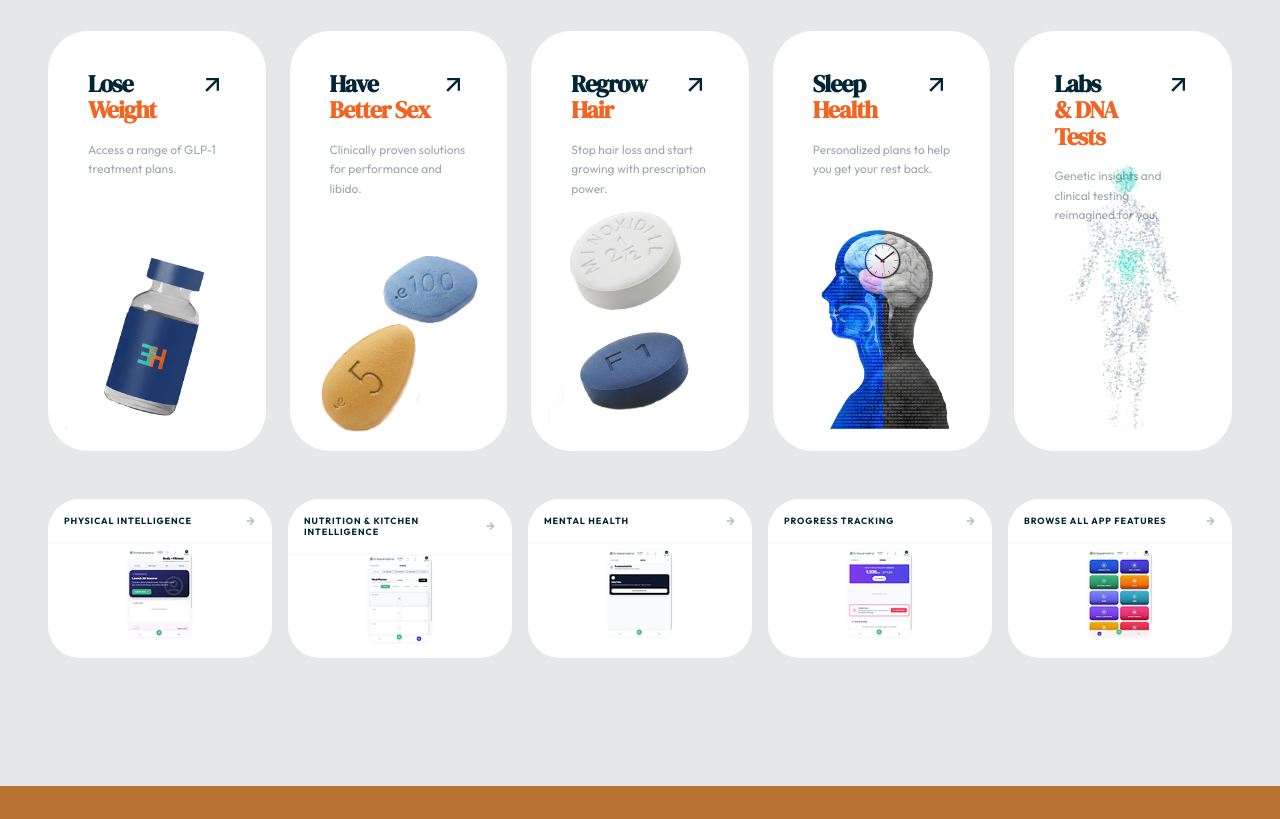
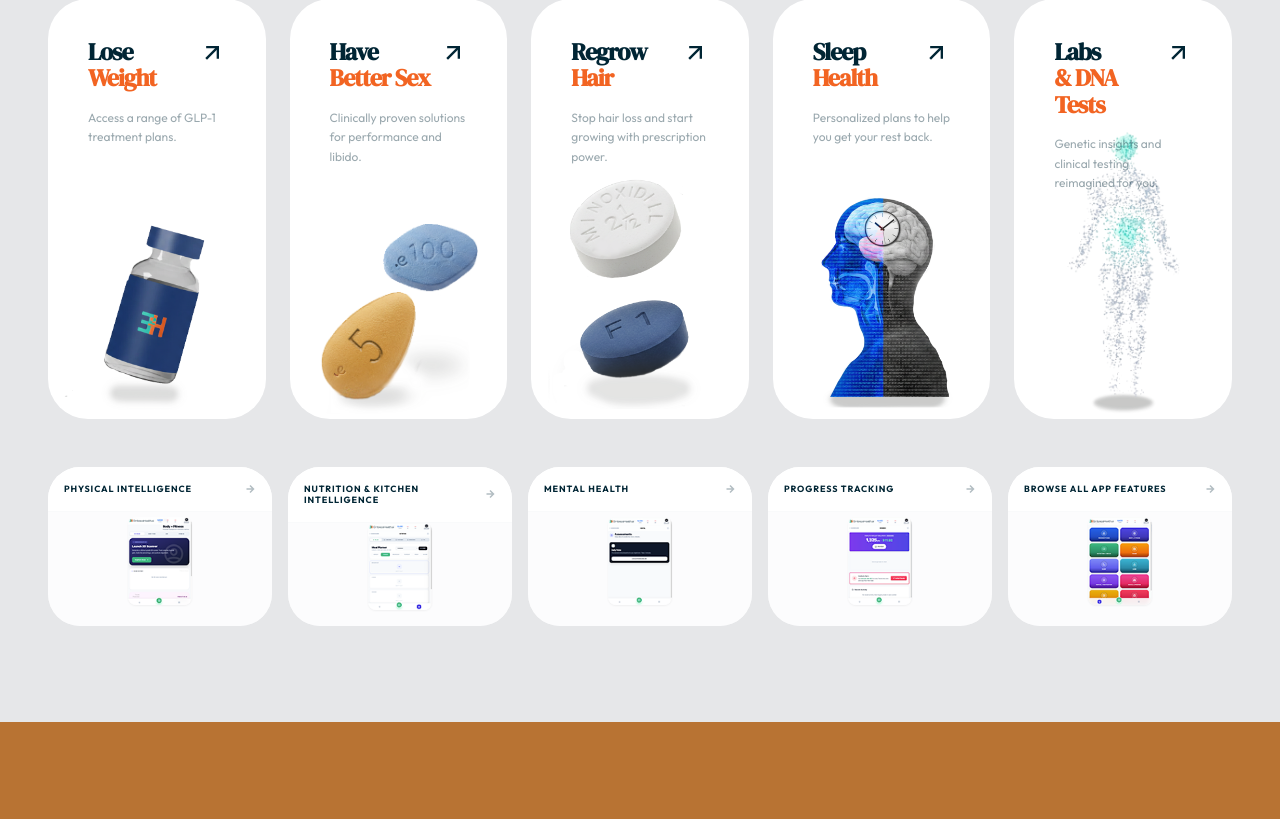
Before and after one commit to robsammonsdfw/embracemarket, a React (Vite) app: page / in a window 1280 px wide. Shown: the part 401-1220 px from the top of the page. Built offline with nearby package versions, Linux system fonts and the light colour scheme.

Commit message:
Update shadow url

```diff
--- a/components/HeroGrid.tsx
+++ b/components/HeroGrid.tsx
@@ -5,13 +5,11 @@ import { PRODUCT_GROUPS, MINOR_TREATMENTS, COLORS } from '../constants';
 
 const HeroGrid: React.FC = () => {
   return (
-    <section className="pt-32 pb-32 px-6 md:px-12 bg-[#E6E7E9]">
+    <section className="pt-24 pb-24 px-6 md:px-12 bg-[#E6E7E9]">
       <div className="max-w-[1450px] mx-auto">
 
-        {/* Header Section (Restored 50/50 split and typography) */}
+        {/* Header Section: Original 50/50 Split and Font Size */}
         <div className="flex flex-col lg:flex-row justify-between items-center mb-20 gap-12 opacity-0 animate-reveal" style={{ animationDelay: '0.1s' }}>
-
-          {/* Left Side: Restored smaller heading size and single line */}
           <div className="lg:w-1/2">
             <h1 className="text-5xl md:text-[5.5rem] font-bold text-[#002534] serif tracking-tighter leading-none">
               personalized to you
@@ -21,13 +19,11 @@ const HeroGrid: React.FC = () => {
             </p>
           </div>
 
-          {/* Right Side: Dual Widgets */}
           <div className="lg:w-1/2 w-full">
             <p className="text-xl md:text-2xl font-bold text-[#002534] serif text-center mb-6">
               Are you here as
             </p>
             <div className="grid grid-cols-2 gap-4">
-              {/* Coaches Widget */}
               <a
                 href="#"
                 className="group p-6 rounded-3xl transition-all duration-500 hover:scale-[1.02] shadow-sm flex flex-col justify-center"
@@ -39,7 +35,6 @@ const HeroGrid: React.FC = () => {
                 </span>
               </a>
 
-              {/* Employers/Brokers Widget */}
               <a
                 href="#"
                 className="group p-6 rounded-3xl transition-all duration-500 hover:scale-[1.02] shadow-sm flex flex-col justify-center"
@@ -54,7 +49,7 @@ const HeroGrid: React.FC = () => {
           </div>
         </div>
 
-        {/* --- TOP 5 WIDGETS (Primary) --- */}
+        {/* --- TOP 5 WIDGETS (Primary - Restored Shadows) --- */}
         <div className="grid grid-cols-1 md:grid-cols-2 lg:grid-cols-5 gap-6 mb-12">
           {PRODUCT_GROUPS.map((group, idx) => (
             <a
@@ -82,27 +77,34 @@ const HeroGrid: React.FC = () => {
                 {group.description}
               </p>
 
-              <div className="absolute right-0 bottom-0 w-full h-64 pointer-events-none flex items-end justify-center mb-[-5%]" >
+              {/* Product Image and Dedicated Shadow Layer */}
+              <div className="absolute inset-x-0 bottom-0 w-full h-64 pointer-events-none flex items-end justify-center mb-[-5%]">
+                {/* Fixed Shadow Image: Expands slightly on hover */}
+                <img
+                  src={group.shadowUrl}
+                  alt=""
+                  className="absolute bottom-4 w-[75%] h-auto object-contain opacity-40 transition-transform duration-700 ease-out group-hover:scale-110 mix-blend-multiply"
+                />
+                {/* Main Floating Product Image: Lifts up on hover */}
                 <img
                   src={group.imageUrl}
                   alt={group.title}
-                  className="w-[85%] h-auto object-contain relative z-10 transform transition-all duration-700 ease-[cubic-bezier(0.34,1.56,0.64,1)] group-hover:-translate-y-12 group-hover:scale-105 image-shadow"
+                  className="w-[85%] h-auto object-contain relative z-10 transform transition-all duration-700 ease-[cubic-bezier(0.34,1.56,0.64,1)] group-hover:-translate-y-12 group-hover:scale-105"
                 />
               </div>
             </a>
           ))}
         </div>
 
-        {/* --- BOTTOM 5 WIDGETS (Secondary - Compact) --- */}
+        {/* --- BOTTOM 5 WIDGETS (Secondary - Compact App Preview) --- */}
         <div className="grid grid-cols-1 md:grid-cols-3 lg:grid-cols-5 gap-4">
           {MINOR_TREATMENTS.map((item, idx) => (
             <a
               key={item.id}
               href={item.path}
-              className="group relative overflow-hidden bg-white rounded-[2rem] min-h-[140px] card-shadow-hover transition-all duration-500 hover:scale-[1.02] opacity-0 animate-reveal flex flex-col"
+              className="group relative overflow-hidden bg-white rounded-[2rem] min-h-[150px] card-shadow-hover transition-all duration-500 hover:scale-[1.02] opacity-0 animate-reveal flex flex-col"
               style={{ animationDelay: `${0.5 + idx * 0.1}s` }}
             >
-              {/* Card Header Overlay */}
               <div className="p-4 relative z-20 bg-white/90 backdrop-blur-sm border-b border-gray-50">
                 <div className="flex justify-between items-center">
                   <span className="font-bold text-[#002534] text-[9px] uppercase tracking-widest leading-tight">
@@ -116,8 +118,7 @@ const HeroGrid: React.FC = () => {
                 </div>
               </div>
 
-              {/* Screenshot Container */}
-              <div className="flex-grow flex items-center justify-center px-4 pb-4">
+              <div className="flex-grow flex items-center justify-center px-4 pb-4 bg-gray-50/50">
                 <img
                   src={item.imageUrl}
                   alt={item.title}
@@ -127,7 +128,6 @@ const HeroGrid: React.FC = () => {
             </a>
           ))}
         </div>
-
       </div>
     </section>
   );
```
